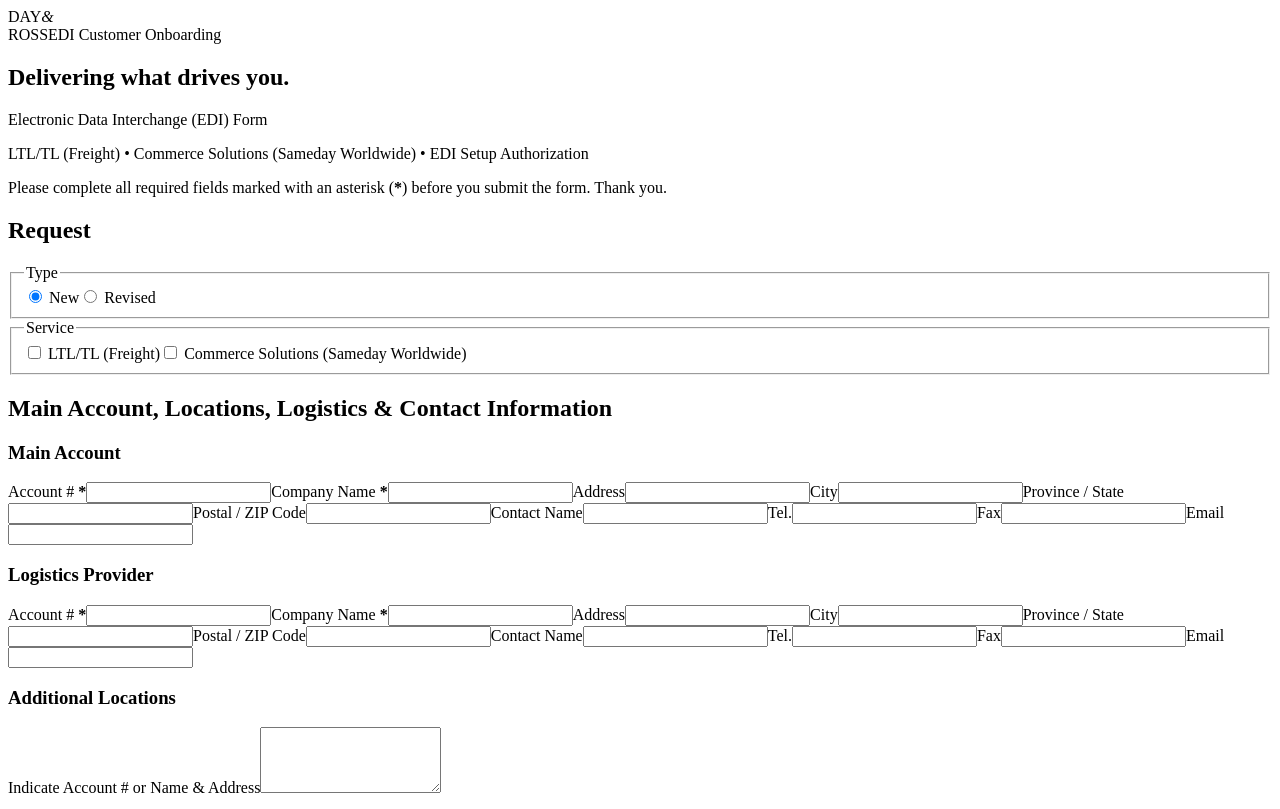
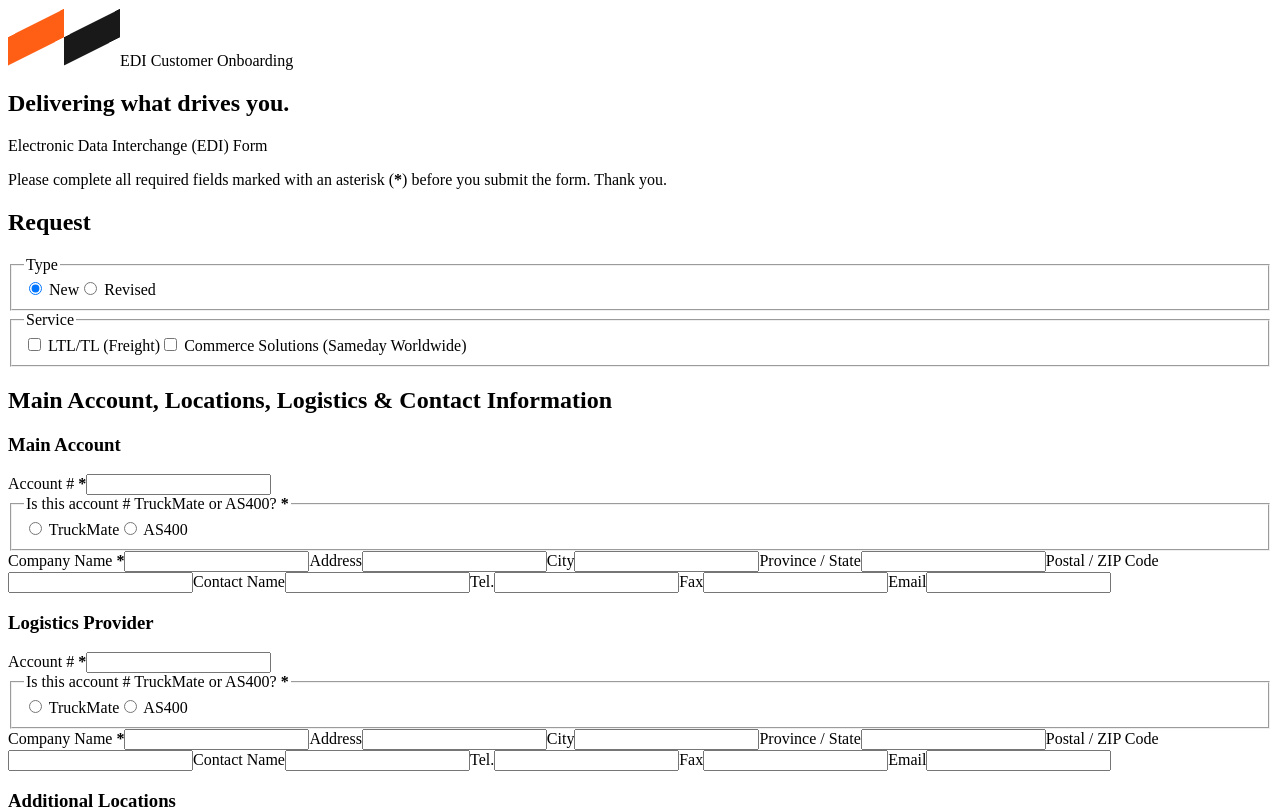
Before and after one commit to richardhtoomyat/EDI_Ingestion, a React (Vite) app: page / in a window 1280 px wide. Shown: the top 809 px of the page. Built offline with nearby package versions, Linux system fonts and the light colour scheme; the HTML template or start-up script is replaced by a standard one.

Commit message:
Record whether each account number is TruckMate or AS400.
AS400 numbers pad to 7 characters, and the header uses the Day & Ross mark.

```diff
--- a/src/App.jsx
+++ b/src/App.jsx
@@ -1,7 +1,10 @@
-import { useState } from 'react'
+import { useRef, useState } from 'react'
 import {
   SERVICES, PARTY_FIELDS, DEVELOPER_FIELDS, TRANSACTION_SETS, SFTP_FIELDS, initialState,
 } from './formConfig.js'
+import logo from './assets/logo.png'
+
+const ACCOUNT_SYSTEMS = ['TruckMate', 'AS400']
 
 const EDI_EMAIL = 'edirequest@dayandrossinc.ca'
 
@@ -9,7 +12,7 @@
   return (
     <header className="site-header no-print">
       <div className="site-header-inner">
-        <span className="wordmark" aria-label="Day &amp; Ross">DAY<i>&amp;</i><br />ROSS</span>
+        <img className="logo" src={logo} alt="Day &amp; Ross" />
         <span className="site-title">EDI Customer Onboarding</span>
       </div>
     </header>
@@ -53,12 +56,102 @@
   ))
 }
 
+function padAs400(value) {
+  const core = String(value).replace(/^0+/, '').slice(0, 7)
+  return core ? core.padStart(7, '0') : ''
+}
+
+function AccountNumberField({ id, value, system, onValue, error }) {
+  const ref = useRef(null)
+  const placeCaret = () => {
+    const el = ref.current
+    if (!el || system !== 'AS400') return
+    requestAnimationFrame(() => {
+      const pos = el.value.length
+      el.setSelectionRange(pos, pos)
+    })
+  }
+  return (
+    <label className={`field${error ? ' has-error' : ''}`} htmlFor={id}>
+      <span>Account # <b className="req"> *</b></span>
+      <input
+        ref={ref}
+        id={id}
+        value={value}
+        autoComplete="off"
+        placeholder={system === 'AS400' ? '0000000' : undefined}
+        onFocus={placeCaret}
+        onKeyDown={(e) => {
+          if (system !== 'AS400' || e.metaKey || e.ctrlKey || e.altKey) return
+          if (e.key === 'Backspace') {
+            e.preventDefault()
+            const core = value.replace(/^0+/, '').slice(0, -1)
+            onValue(core ? core.padStart(7, '0') : '')
+            placeCaret()
+          } else if (e.key === 'Delete') {
+            e.preventDefault()
+            onValue('')
+          } else if (e.key.length === 1) {
+            e.preventDefault()
+            onValue(padAs400(value.replace(/^0+/, '') + e.key))
+            placeCaret()
+          }
+        }}
+        onPaste={(e) => {
+          if (system !== 'AS400') return
+          e.preventDefault()
+          const text = e.clipboardData.getData('text')
+          const el = e.currentTarget
+          const replaceAll = el.selectionStart === 0 && el.selectionEnd === el.value.length
+          const base = replaceAll ? '' : value.replace(/^0+/, '')
+          const core = (base + text).replace(/^0+/, '').slice(0, 7)
+          onValue(core ? core.padStart(7, '0') : '')
+          placeCaret()
+        }}
+        onChange={(e) => onValue(system === 'AS400' ? padAs400(e.target.value) : e.target.value)}
+      />
+      {error && <em role="alert">{error}</em>}
+    </label>
+  )
+}
+
+function PartyColumn({ title, prefix, values, onChange, errors }) {
+  const rest = PARTY_FIELDS.filter((f) => f.name !== 'accountNumber')
+  const chooseSystem = (system) => {
+    onChange('accountSystem', system)
+    onChange('accountNumber', system === 'AS400' ? padAs400(values.accountNumber) : values.accountNumber.replace(/^0+/, ''))
+  }
+  return (
+    <div>
+      <h3>{title}</h3>
+      <AccountNumberField id={`${prefix}-accountNumber`} value={values.accountNumber} system={values.accountSystem} onValue={(v) => onChange('accountNumber', v)} error={errors.accountNumber} />
+      <fieldset className={errors.accountSystem ? 'group-error' : ''}>
+        <legend>Is this account # TruckMate or AS400? <b className="req">*</b></legend>
+        {ACCOUNT_SYSTEMS.map((system) => (
+          <label key={system} className="inline">
+            <input type="radio" name={`${prefix}-accountSystem`} checked={values.accountSystem === system} onChange={() => chooseSystem(system)} /> {system}
+          </label>
+        ))}
+        {errors.accountSystem && <em role="alert">{errors.accountSystem}</em>}
+      </fieldset>
+      <Fields prefix={prefix} fields={rest} values={values} onChange={onChange} errors={errors} />
+    </div>
+  )
+}
+
 function validate(s) {
   const e = { mainAccount: {}, logisticsProvider: {}, developer: {}, authorization: {}, other: {} }
   const need = (group, key, v) => { if (!String(v).trim()) e[group][key] = 'Required' }
   for (const f of PARTY_FIELDS.filter((f) => f.required)) {
     need('mainAccount', f.name, s.mainAccount[f.name])
     need('logisticsProvider', f.name, s.logisticsProvider[f.name])
+  }
+  need('mainAccount', 'accountSystem', s.mainAccount.accountSystem)
+  need('logisticsProvider', 'accountSystem', s.logisticsProvider.accountSystem)
+  for (const group of ['mainAccount', 'logisticsProvider']) {
+    if (s[group].accountSystem === 'AS400' && s[group].accountNumber && s[group].accountNumber.length !== 7) {
+      e[group].accountNumber = 'AS400 account # must be 7 characters'
+    }
   }
   need('developer', 'developerName', s.developer.developerName)
   need('authorization', 'name', s.authorization.name)
@@ -76,13 +169,17 @@
 function Summary({ state, onEdit }) {
   const sets = (key) => TRANSACTION_SETS.filter((t) => state.sets[key].includes(t.code)).map((t) => t.code).join(', ') || '—'
   const row = (k, v) => <tr key={k}><th>{k}</th><td>{v || '—'}</td></tr>
-  const party = (p) => PARTY_FIELDS.map((f) => row(f.label, p[f.name]))
+  const party = (p) => PARTY_FIELDS.flatMap((f) => (
+    f.name === 'accountNumber'
+      ? [row(f.label, p[f.name]), row('Account system', p.accountSystem)]
+      : [row(f.label, p[f.name])]
+  ))
   const { password, ...sftpSafe } = state.sftpDetails
   const mailBody = [
     `EDI Setup Request (${state.type})`,
     `Services: ${state.services.map((v) => SERVICES.find((x) => x.value === v).label).join('; ')}`,
-    `Main account: ${state.mainAccount.companyName} (#${state.mainAccount.accountNumber})`,
-    `Logistics provider: ${state.logisticsProvider.companyName} (#${state.logisticsProvider.accountNumber})`,
+    `Main account: ${state.mainAccount.companyName} (#${state.mainAccount.accountNumber}, ${state.mainAccount.accountSystem})`,
+    `Logistics provider: ${state.logisticsProvider.companyName} (#${state.logisticsProvider.accountNumber}, ${state.logisticsProvider.accountSystem})`,
     `D&R provides specs: ${sets('dayRoss')}`,
     `Customer provides specs: ${sets('customer')}`,
     `Communication: ${[state.as2 && 'AS2', state.sftp && 'SFTP'].filter(Boolean).join(', ')}`,
@@ -163,7 +260,6 @@
       <div className="hero-inner">
         <h1>Delivering what drives you.</h1>
         <p className="hero-sub">Electronic Data Interchange (EDI) Form</p>
-        <p>LTL/TL (Freight) • Commerce Solutions (Sameday Worldwide) • EDI Setup Authorization</p>
       </div>
     </section>
     <main className="page">
@@ -192,8 +288,8 @@
         <section className="card">
           <h2>Main Account, Locations, Logistics &amp; Contact Information</h2>
           <div className="cols">
-            <div><h3>Main Account</h3><Fields prefix="main" fields={PARTY_FIELDS} values={state.mainAccount} onChange={setGroup('mainAccount')} errors={err('mainAccount')} /></div>
-            <div><h3>Logistics Provider</h3><Fields prefix="lp" fields={PARTY_FIELDS} values={state.logisticsProvider} onChange={setGroup('logisticsProvider')} errors={err('logisticsProvider')} /></div>
+            <PartyColumn title="Main Account" prefix="main" values={state.mainAccount} onChange={setGroup('mainAccount')} errors={err('mainAccount')} />
+            <PartyColumn title="Logistics Provider" prefix="lp" values={state.logisticsProvider} onChange={setGroup('logisticsProvider')} errors={err('logisticsProvider')} />
           </div>
           <div className="cols">
             <div>
--- a/src/formConfig.js
+++ b/src/formConfig.js
@@ -47,11 +47,13 @@
 
 const blank = (fields) => Object.fromEntries(fields.map((f) => [f.name, '']))
 
+const party = () => ({ ...blank(PARTY_FIELDS), accountSystem: '' })
+
 export const initialState = () => ({
   type: 'New',
   services: [],
-  mainAccount: blank(PARTY_FIELDS),
-  logisticsProvider: blank(PARTY_FIELDS),
+  mainAccount: party(),
+  logisticsProvider: party(),
   additionalLocations: '',
   paymentHouse: { companyName: '', contactName: '' },
   developer: blank(DEVELOPER_FIELDS),
--- a/src/styles.css
+++ b/src/styles.css
@@ -13,8 +13,7 @@
 /* header / footer */
 .site-header { background: #fff; border-bottom: 1px solid var(--line); }
 .site-header-inner { max-width: 1100px; margin: 0 auto; padding: 12px 20px; display: flex; align-items: center; gap: 20px; }
-.wordmark { font-weight: 700; font-size: 1.05rem; line-height: .95; letter-spacing: -.02em; }
-.wordmark i { color: var(--orange); font-style: normal; font-size: .75em; vertical-align: top; }
+.logo { height: 36px; width: auto; display: block; }
 .site-title { margin-left: auto; font-weight: 500; color: var(--grey); font-size: .9rem; }
 .site-footer { background: var(--black); color: #fff; padding: 28px 20px; text-align: center; font-size: .85rem; }
 .site-footer p { margin: 4px 0; }
```
Also changed, not shown: src/assets/logo.png (added).
